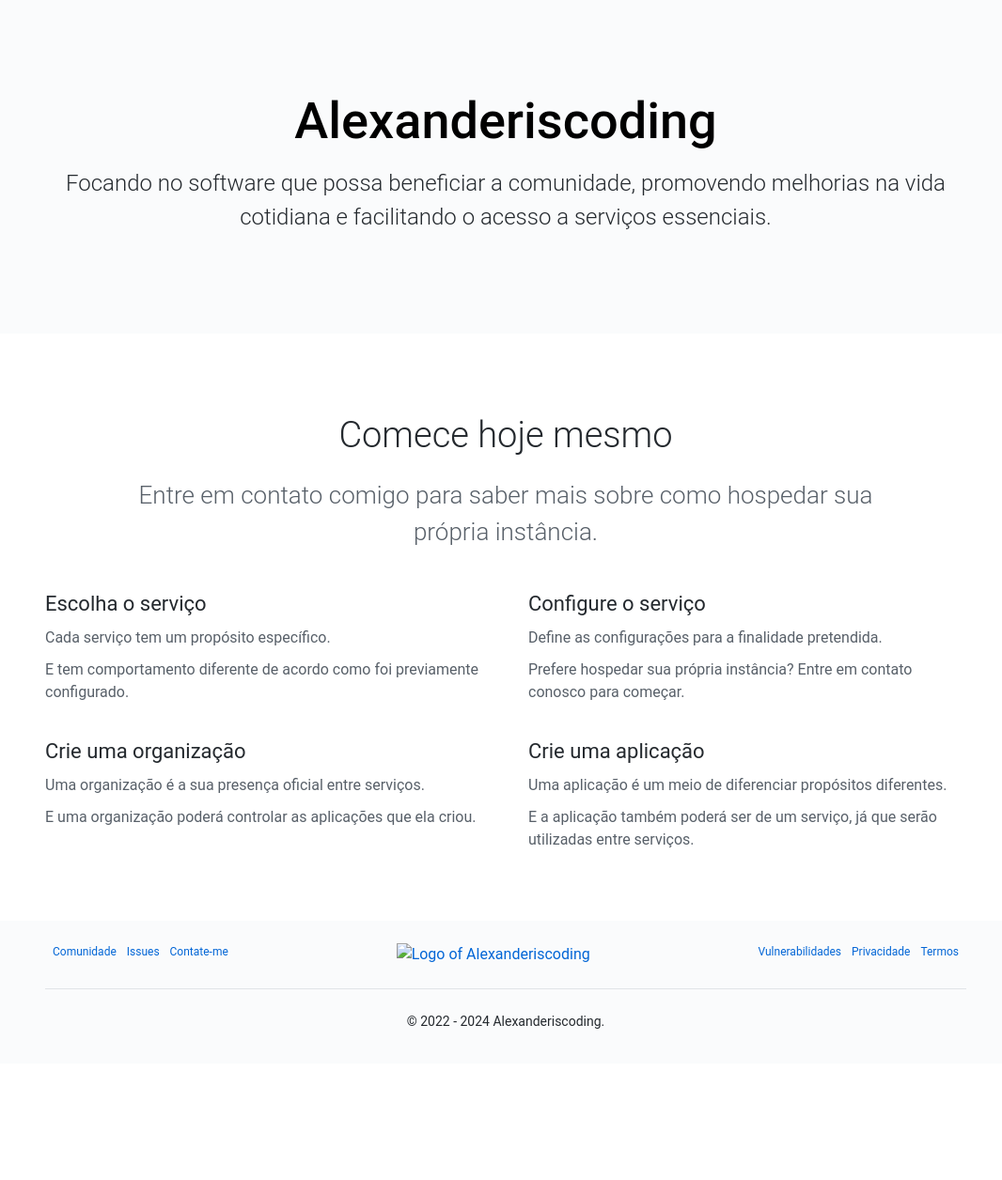
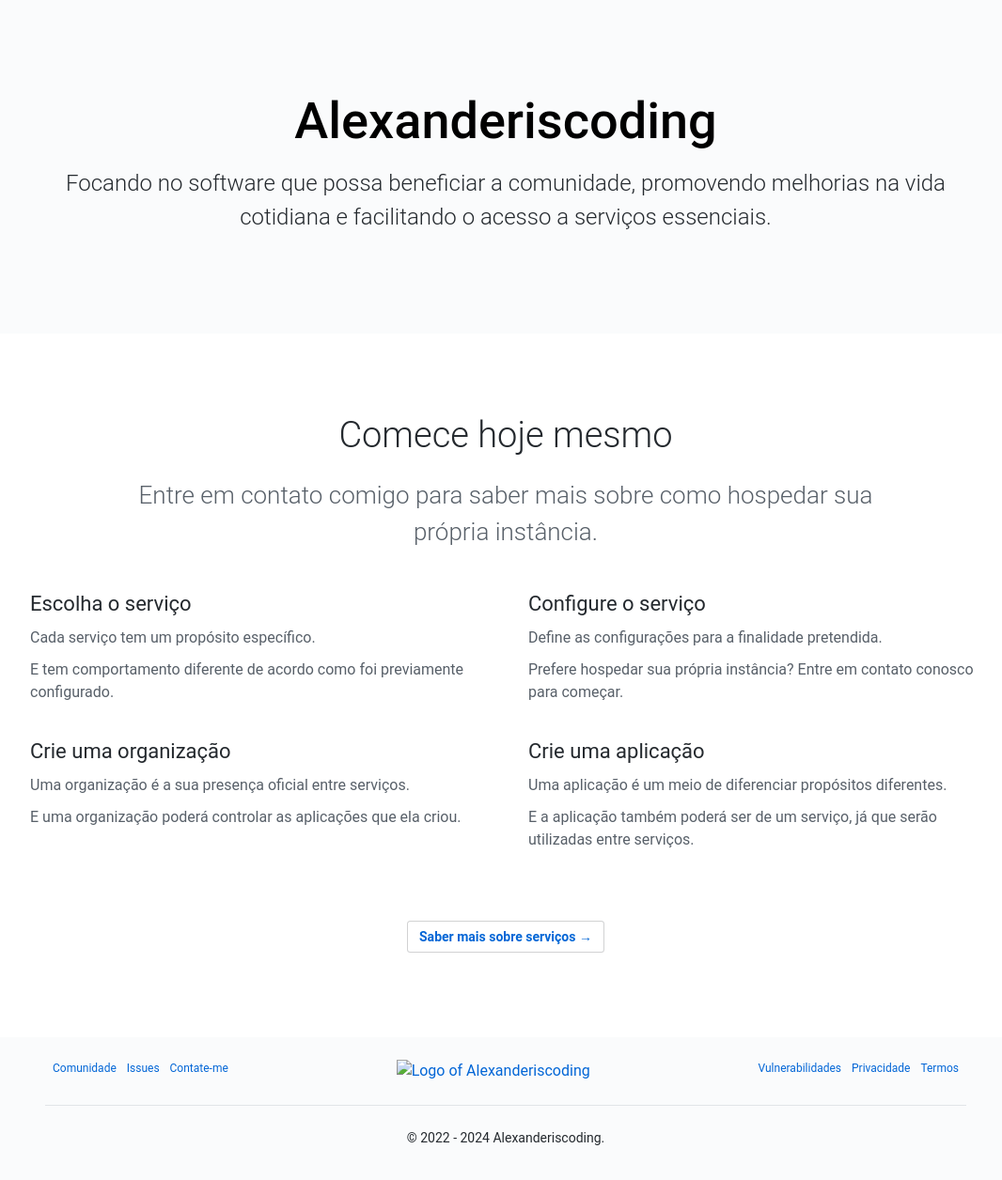
Before and after one commit to alexanderiscoding/alexanderiscoding, a Jekyll site: the page built from index.md, in a window 1280 px wide. Shown: the whole page at 94% size, without its empty margins (102-1168 px from the left). Built offline with Jekyll 4.4.1, drawn with Linux system fonts in a browser that asks for light colours; our own code applies the rules of GitHub Pages for plain Markdown files; before the commit the page ends 1132 px from its top, so only the background shows below that.

Commit message:
Correction

```diff
--- a/assets/css/custom.css
+++ b/assets/css/custom.css
@@ -1,3 +1,7 @@
+:root {
+  color-scheme: light dark;
+}
+
 html {
   height: 100% !important;
 }
@@ -23,8 +27,8 @@
   text-decoration: none !important;
 }
 
-:root {
-  color-scheme: light dark;
+main:has(p.notfound) {
+  margin-top: auto !important;
 }
 
 @media (prefers-color-scheme: dark) {
@@ -48,4 +52,9 @@
   .border-top {
     border-top: 1px #2d2f30 solid !important;
   }
+
+  .btn {
+    color: white !important;
+    background-color: rgb(11, 94, 215) !important;
+  }
 }
--- a/index.md
+++ b/index.md
@@ -1,31 +1,32 @@
-<section class="mini-section mt-6">
-  <div class="container-lg p-responsive">
-    <h2 class="alt-h2 text-center mb-3 mt-lg-6">Comece hoje mesmo</h2>
-    <p class="alt-lead text-gray text-center col-md-10 mx-auto">Entre em contato comigo para saber mais sobre como
-      hospedar sua própria instância.</p>
-    <div class="mt-md-6 clearfix gutter-spacious">
-      <div class="mb-4 col-md-6 float-left">
-        <h3 class="alt-h3 mb-2">Escolha o serviço</h3>
-        <p class="text-gray">Cada serviço tem um propósito específico.</p>
-        <p class="text-gray">E tem comportamento diferente de acordo como foi previamente configurado.</p>
-      </div>
-      <div class="mb-4 col-md-6 float-left">
-        <h3 class="alt-h3 mb-2">Configure o serviço</h3>
-        <p class="text-gray">Define as configurações para a finalidade pretendida.</p>
-        <p class="text-gray">Prefere hospedar sua própria instância? Entre em contato conosco para começar.</p>
-      </div>
+<section class="container-lg py-md-6 my-lg-6">
+  <h2 class="alt-h2 text-center mb-3">Comece hoje mesmo</h2>
+  <p class="alt-lead text-gray text-center col-md-10 mx-auto">Entre em contato comigo para saber mais sobre como
+    hospedar sua própria instância.</p>
+  <div class="mt-md-6 clearfix gutter-spacious">
+    <div class="mb-4 col-md-6 float-left">
+      <h3 class="alt-h3 mb-2">Escolha o serviço</h3>
+      <p class="text-gray">Cada serviço tem um propósito específico.</p>
+      <p class="text-gray">E tem comportamento diferente de acordo como foi previamente configurado.</p>
     </div>
-    <div class="mb-md-6 clearfix gutter-spacious">
-      <div class="mb-4 col-md-6 float-left">
-        <h3 class="alt-h3 mb-2">Crie uma organização</h3>
-        <p class="text-gray">Uma organização é a sua presença oficial entre serviços.</p>
-        <p class="text-gray">E uma organização poderá controlar as aplicações que ela criou.</p>
-      </div>
-      <div class="mb-4 col-md-6 float-left">
-        <h3 class="alt-h3 mb-2">Crie uma aplicação</h3>
-        <p class="text-gray">Uma aplicação é um meio de diferenciar propósitos diferentes.</p>
-        <p class="text-gray">E a aplicação também poderá ser de um serviço, já que serão utilizadas entre serviços.</p>
-      </div>
+    <div class="mb-4 col-md-6 float-left">
+      <h3 class="alt-h3 mb-2">Configure o serviço</h3>
+      <p class="text-gray">Define as configurações para a finalidade pretendida.</p>
+      <p class="text-gray">Prefere hospedar sua própria instância? Entre em contato conosco para começar.</p>
     </div>
   </div>
+  <div class="mb-md-6 clearfix gutter-spacious">
+    <div class="mb-4 col-md-6 float-left">
+      <h3 class="alt-h3 mb-2">Crie uma organização</h3>
+      <p class="text-gray">Uma organização é a sua presença oficial entre serviços.</p>
+      <p class="text-gray">E uma organização poderá controlar as aplicações que ela criou.</p>
+    </div>
+    <div class="mb-4 col-md-6 float-left">
+      <h3 class="alt-h3 mb-2">Crie uma aplicação</h3>
+      <p class="text-gray">Uma aplicação é um meio de diferenciar propósitos diferentes.</p>
+      <p class="text-gray">E a aplicação também poderá ser de um serviço, já que serão utilizadas entre serviços.</p>
+    </div>
+  </div>
+  <p class="text-center">
+    <a href="services" class="btn btn-outline">Saber mais sobre serviços →</a>
+  </p>
 </section>
```
Also changed, not shown: 404.md (added, +3 -0 lines).
